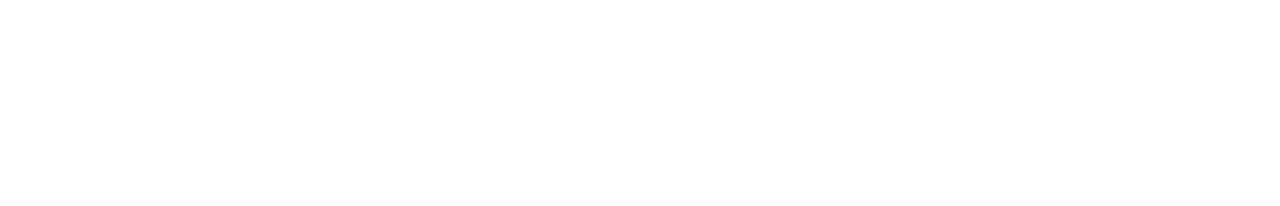
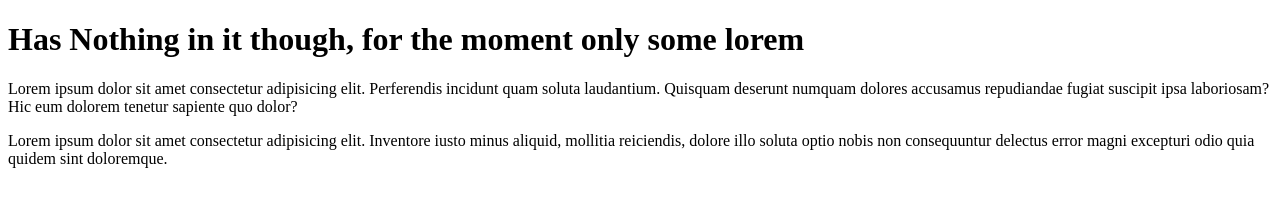
Before and after one commit to joeyN-24/My-VERY-First-Webpage, a plain HTML site: page html-boilerplate/index.html in a window 1280 px wide. Drawn offline with Linux system fonts and the light colour scheme.

Commit message:
Added 2 paragraphs of Lorem

```diff
--- a/html-boilerplate/index.html
+++ b/html-boilerplate/index.html
@@ -5,6 +5,12 @@
         <title>My VERY First Webpage</title>
     </head>
     <body>
-
+        <h1>Has Nothing in it though, for the moment only some lorem</h1>
+        <p>
+            Lorem ipsum dolor sit amet consectetur adipisicing elit. Perferendis incidunt quam soluta laudantium. Quisquam deserunt numquam dolores accusamus repudiandae fugiat suscipit ipsa laboriosam? Hic eum dolorem tenetur sapiente quo dolor?
+        </p>
+        <p>
+            Lorem ipsum dolor sit amet consectetur adipisicing elit. Inventore iusto minus aliquid, mollitia reiciendis, dolore illo soluta optio nobis non consequuntur delectus error magni excepturi odio quia quidem sint doloremque.
+        </p>
     </body>
 </html>
```
